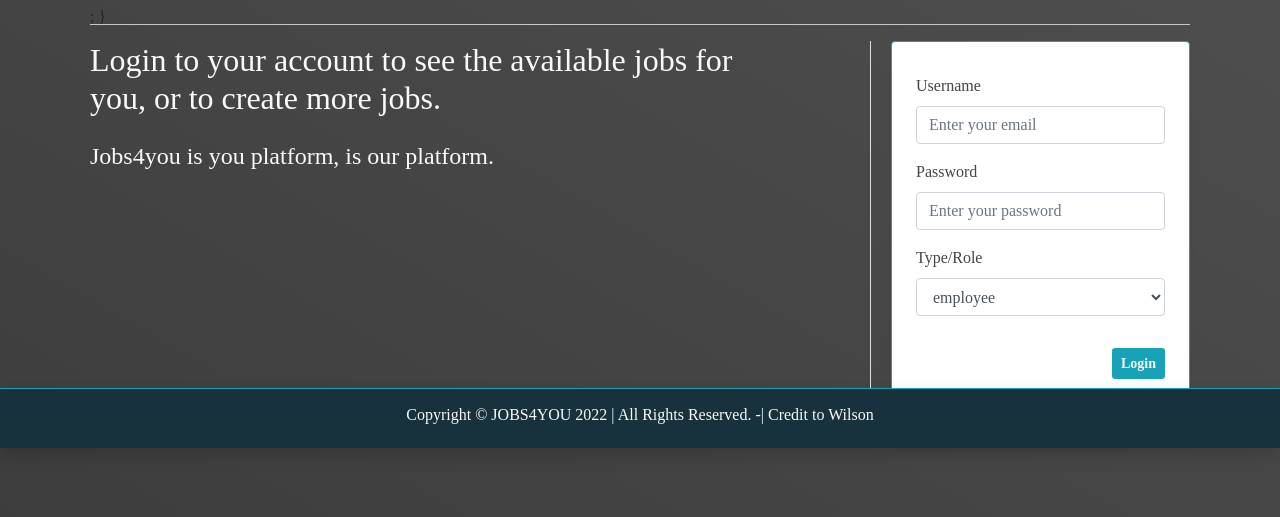
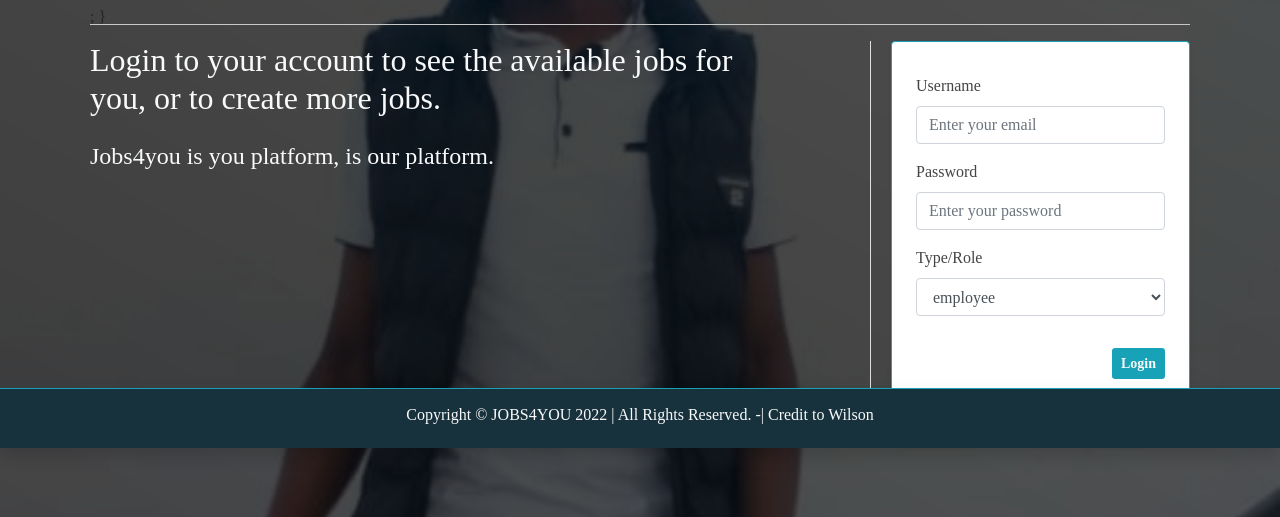
Before and after one commit to willie-dev/masterpiece, a plain HTML site: page index.html in a window 1280 px wide. Shown: the part 352-869 px from the top of the page. Drawn offline with Linux system fonts and the light colour scheme.

Commit message:
addition

```diff
--- a/style.css
+++ b/style.css
@@ -2,7 +2,7 @@ body {
 	margin: 0px;
 	padding: 0;
 	background: linear-gradient(30deg, rgb(0,0,0,.76), rgba(0, 0, 0, 0.678)),
-		url("images/");
+		url("images/wilson.jpg");
 	background-position-x: 50%;
 	background-position-y: 30%;
 	background-repeat: no-repeat;
```
